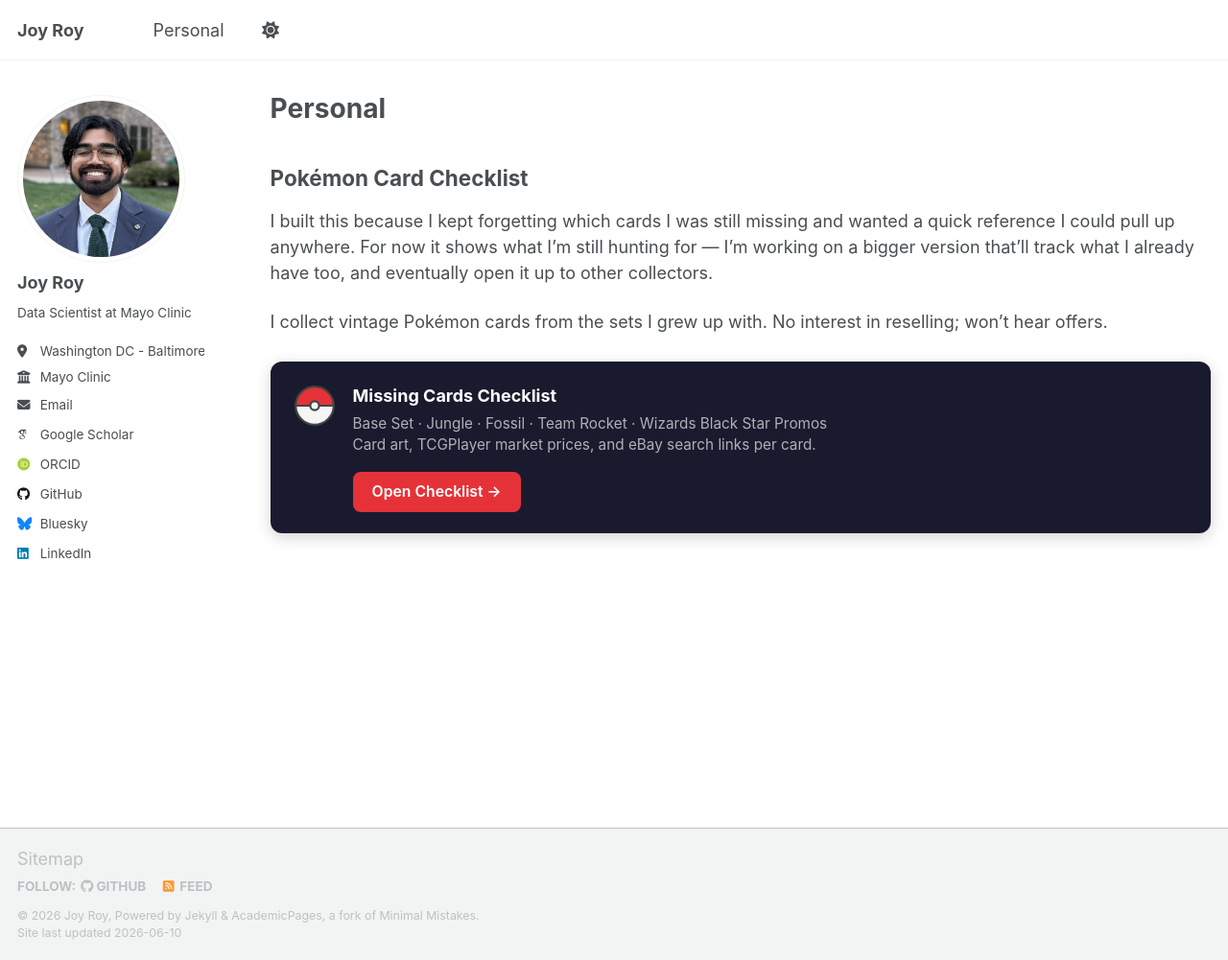
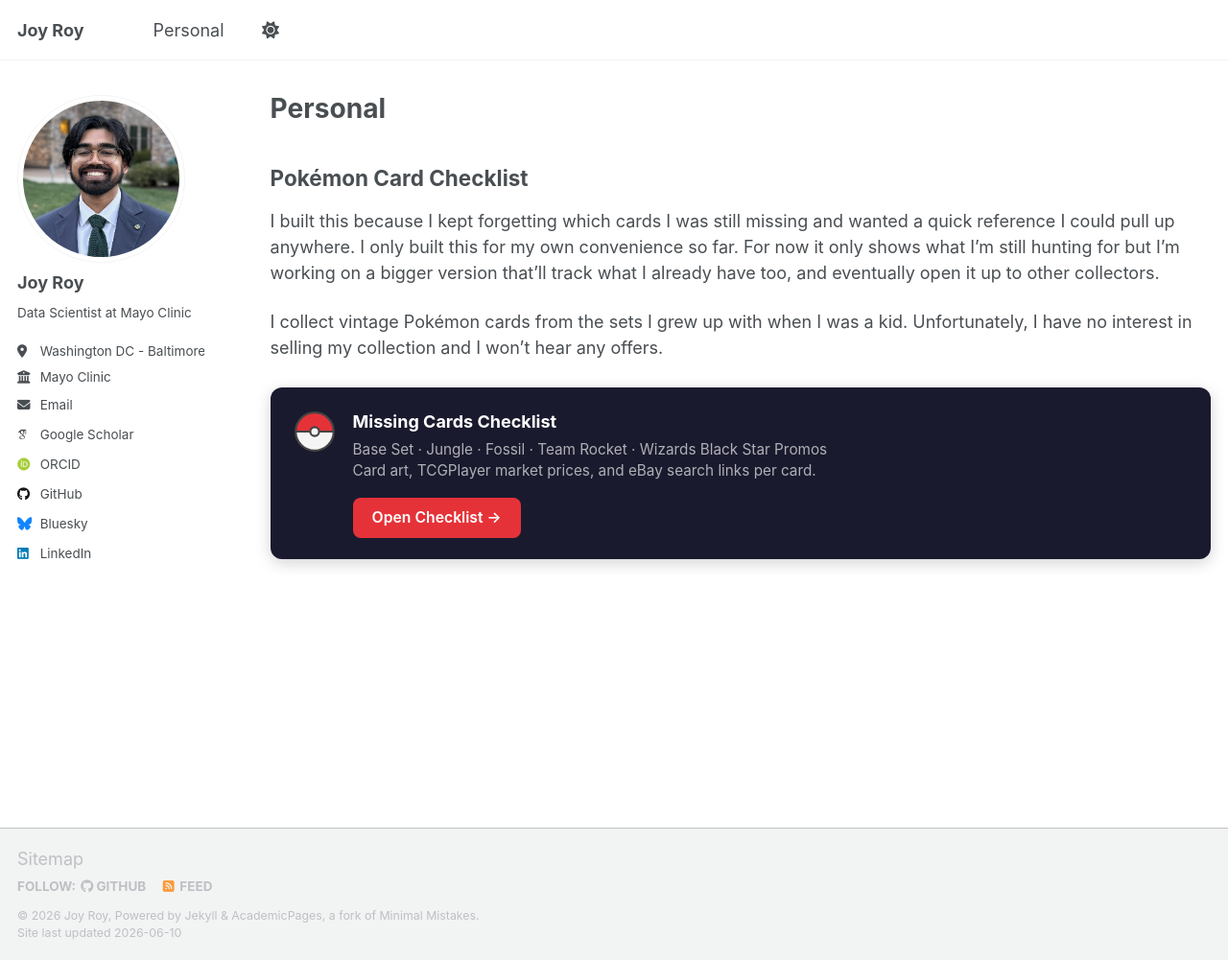
Before and after one commit to overjoyroy/overjoyroy.github.io, a Jekyll site: the page built from _pages/personal.md, in a window 1280 px wide and 1001 px high. Shown: the whole window at 96% size. Built offline with Jekyll 4.4.1, drawn with Linux system fonts in a browser that asks for light colours; some web fonts are replaced; a script that is not in the unit is left out.

Commit message:
Update personal page: revised description text and styled checklist banner

```diff
--- a/_pages/personal.md
+++ b/_pages/personal.md
@@ -7,9 +7,9 @@
 
 ## Pokémon Card Checklist
 
-I built this because I kept forgetting which cards I was still missing and wanted a quick reference I could pull up anywhere. For now it shows what I'm still hunting for — I'm working on a bigger version that'll track what I already have too, and eventually open it up to other collectors.
+I built this because I kept forgetting which cards I was still missing and wanted a quick reference I could pull up anywhere. I only built this for my own convenience so far. For now it only shows what I'm still hunting for but I'm working on a bigger version that'll track what I already have too, and eventually open it up to other collectors.
 
-I collect vintage Pokémon cards from the sets I grew up with. No interest in reselling; won't hear offers.
+I collect vintage Pokémon cards from the sets I grew up with when I was a kid. Unfortunately, I have no interest in selling my collection and I won't hear any offers.
 
 <div style="background:#1a1a2e;color:#fff;border-radius:12px;padding:22px 24px;margin:28px 0;display:flex;gap:18px;align-items:flex-start;box-shadow:0 4px 16px rgba(0,0,0,.18)">
   <svg xmlns="http://www.w3.org/2000/svg" viewBox="0 0 100 100" width="44" height="44" aria-hidden="true" style="flex-shrink:0;margin-top:2px"><path d="M5 50 A45 45 0 0 1 95 50Z" fill="#e53238"/><path d="M5 50 A45 45 0 0 0 95 50Z" fill="#f5f5f5"/><circle cx="50" cy="50" r="45" fill="none" stroke="#444" stroke-width="5"/><line x1="5" y1="50" x2="95" y2="50" stroke="#444" stroke-width="5"/><circle cx="50" cy="50" r="13" fill="#444"/><circle cx="50" cy="50" r="8" fill="#f5f5f5"/></svg>
```
